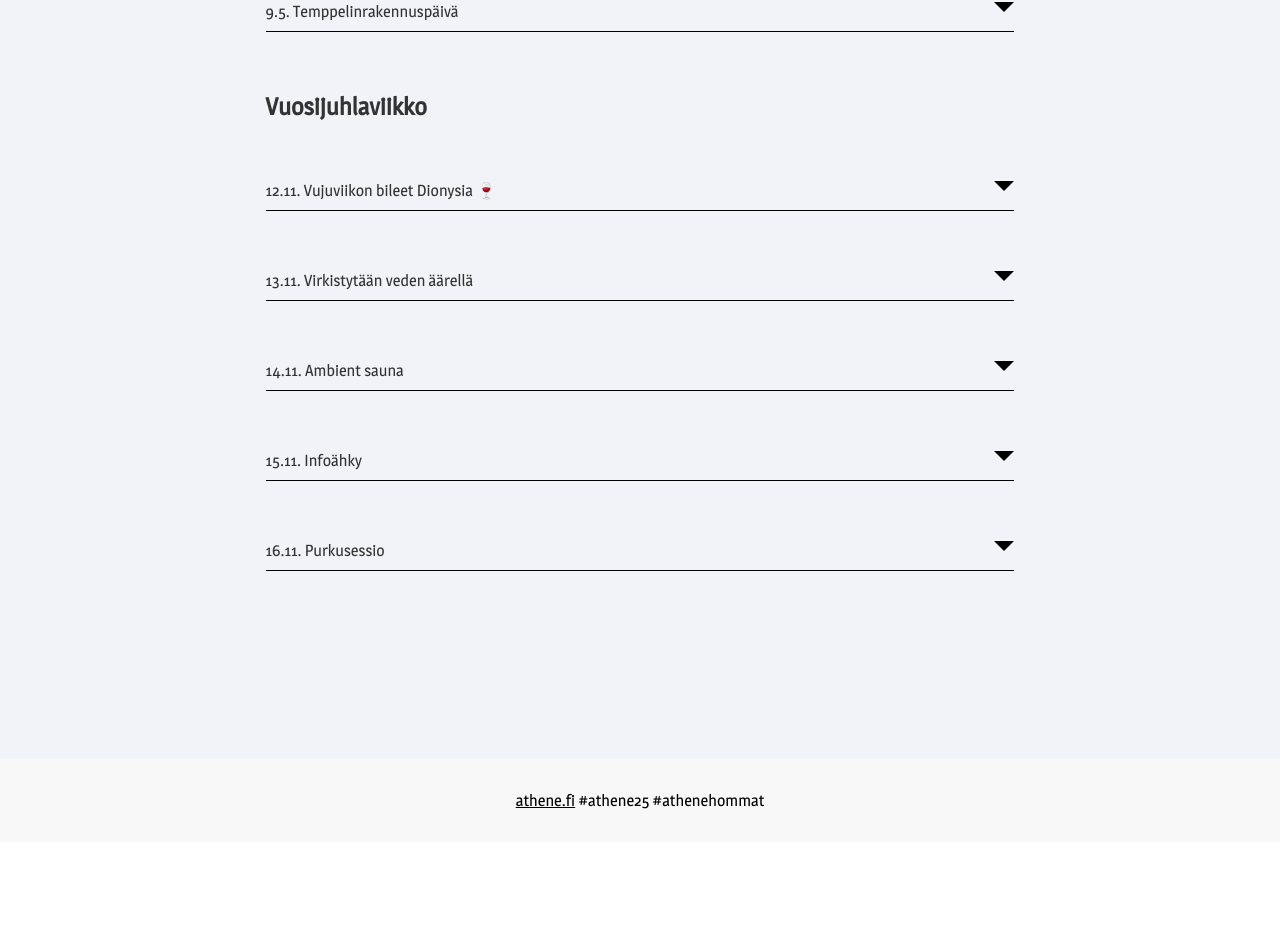
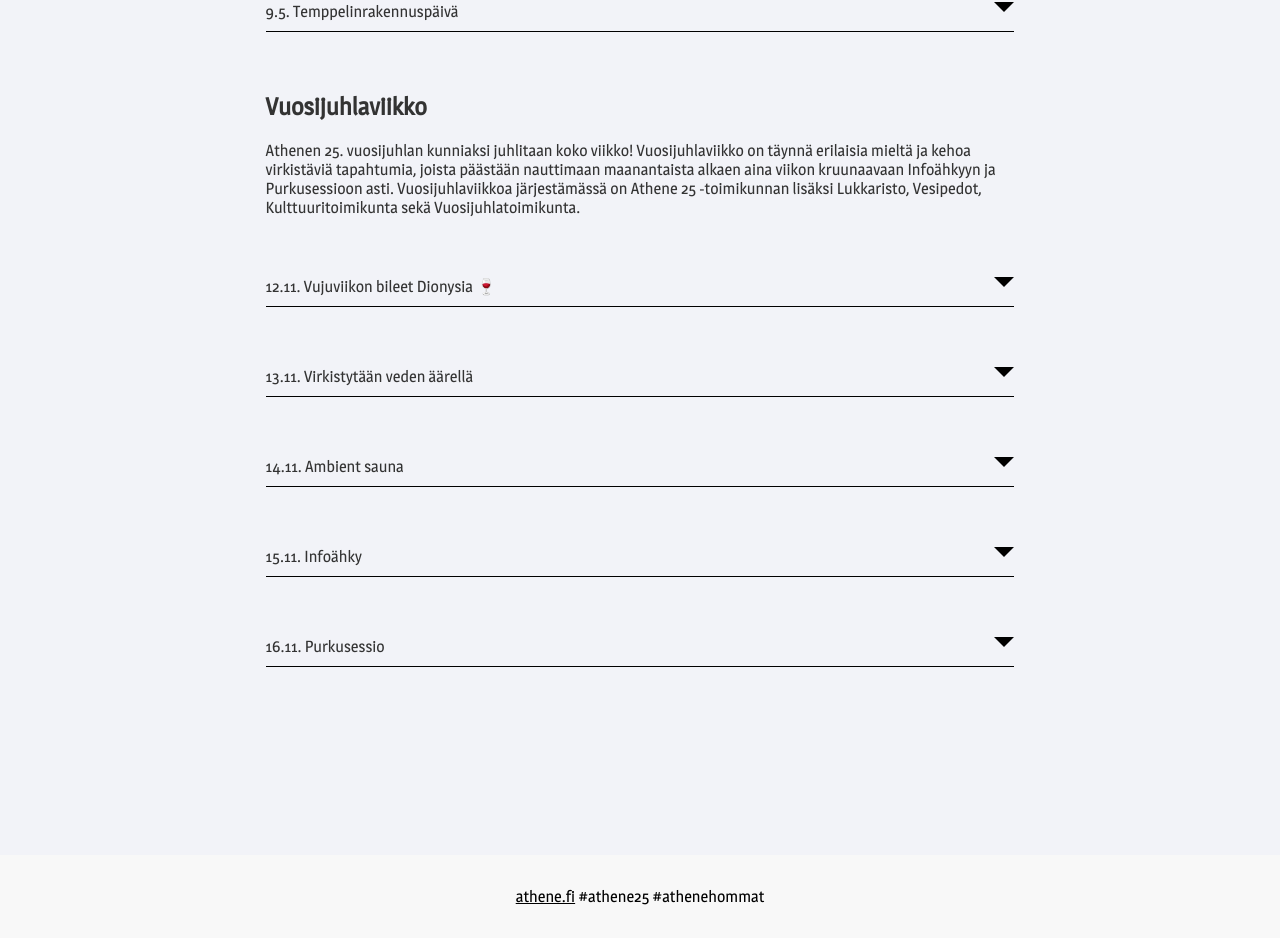
Before and after one commit to jviitamo/juhlavuosisivut, a Vue app in the folder app/: page /fi/events in a window 1280 px wide. Shown: the part 1311-2249 px from the top of the page. Before the commit the page ends 2153 px from the top, so only its background shows below. Built offline with nearby package versions, Linux system fonts and the light colour scheme; a web font is replaced by a local one.

Commit message:
Annual ball subheader

```diff
--- a/app/src/components/Events/EventContainer.vue
+++ b/app/src/components/Events/EventContainer.vue
@@ -54,6 +54,7 @@
             </div>
             <div>
                 <h2>{{ $t('event_headers[0].header_4') }}</h2>
+                <p>{{ $t('event_headers[0].header_41') }}</p>
                 <EventInformation
                     v-for="(message, key) in getEvents('events_3')" :key="key"
                     :text=message.text
--- a/app/src/locales/en.json
+++ b/app/src/locales/en.json
@@ -34,6 +34,7 @@
       "header_2": "Here you can find all the events of the jubilee!",
       "header_3": "Spring celebration week",
       "header_4": "Annual ball week",
+      "header_41": "To celebrate Athene's 25th annual ball, we are celebrating all week! The annual ball week is full of a variety of mind and body invigorating events to enjoy, starting on Monday and culminating in Infoähky and Purkusessio. In addition to the Athene 25 Committee, the annual ball week is organised by the song team, vesipedot, the culture committee and the annual ball committee.",
       "header_5": "Wappu",
       "link_button": "More info",
       "more_info": "More information coming later"
--- a/app/src/locales/fi.json
+++ b/app/src/locales/fi.json
@@ -34,6 +34,7 @@
       "header_2": "Täältä löydät kaikki juhlavuoden tapahtumat",
       "header_3": "Kevään juhlaviikko",
       "header_4": "Vuosijuhlaviikko",
+      "header_41": "Athenen 25. vuosijuhlan kunniaksi juhlitaan koko viikko! Vuosijuhlaviikko on täynnä erilaisia mieltä ja kehoa virkistäviä tapahtumia, joista päästään nauttimaan maanantaista alkaen aina viikon kruunaavaan Infoähkyyn ja Purkusessioon asti. Vuosijuhlaviikkoa järjestämässä on Athene 25 -toimikunnan lisäksi Lukkaristo, Vesipedot, Kulttuuritoimikunta sekä Vuosijuhlatoimikunta.",
       "header_5": "Wappu",
       "link_button": "Lisää infoa",
       "more_info": "Lisää tietoa tulossa myöhemmin"
```
